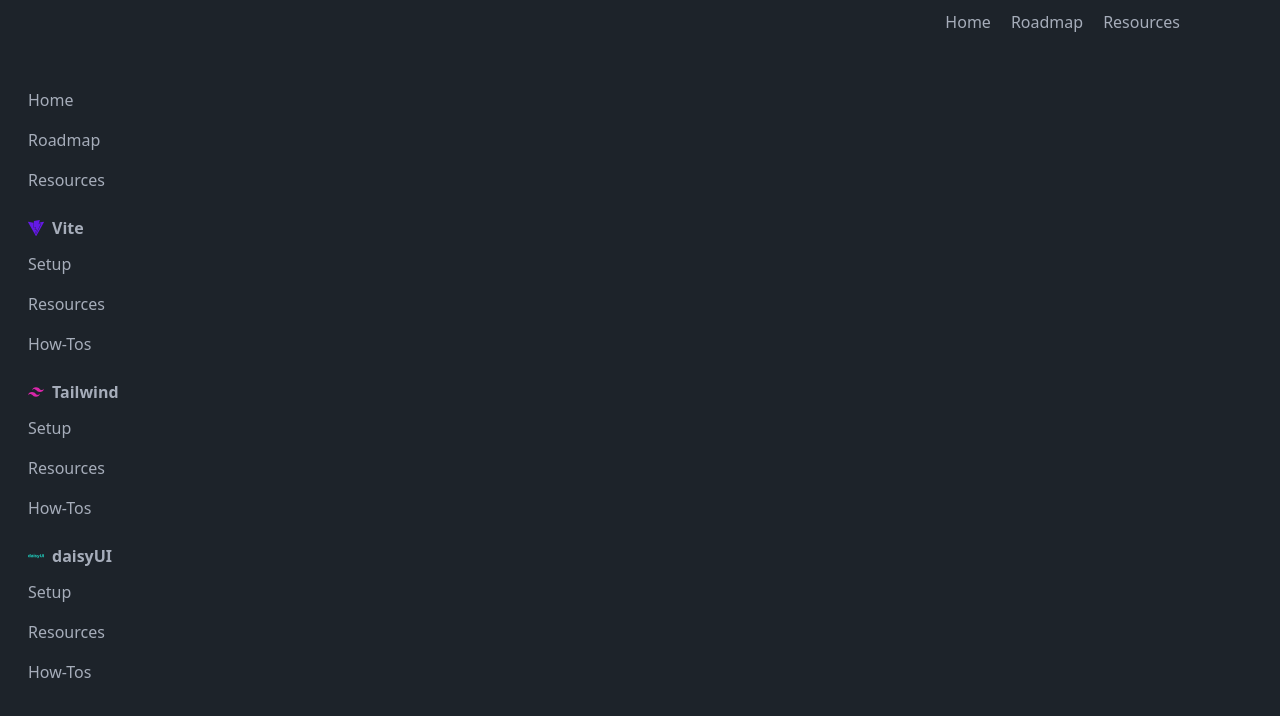
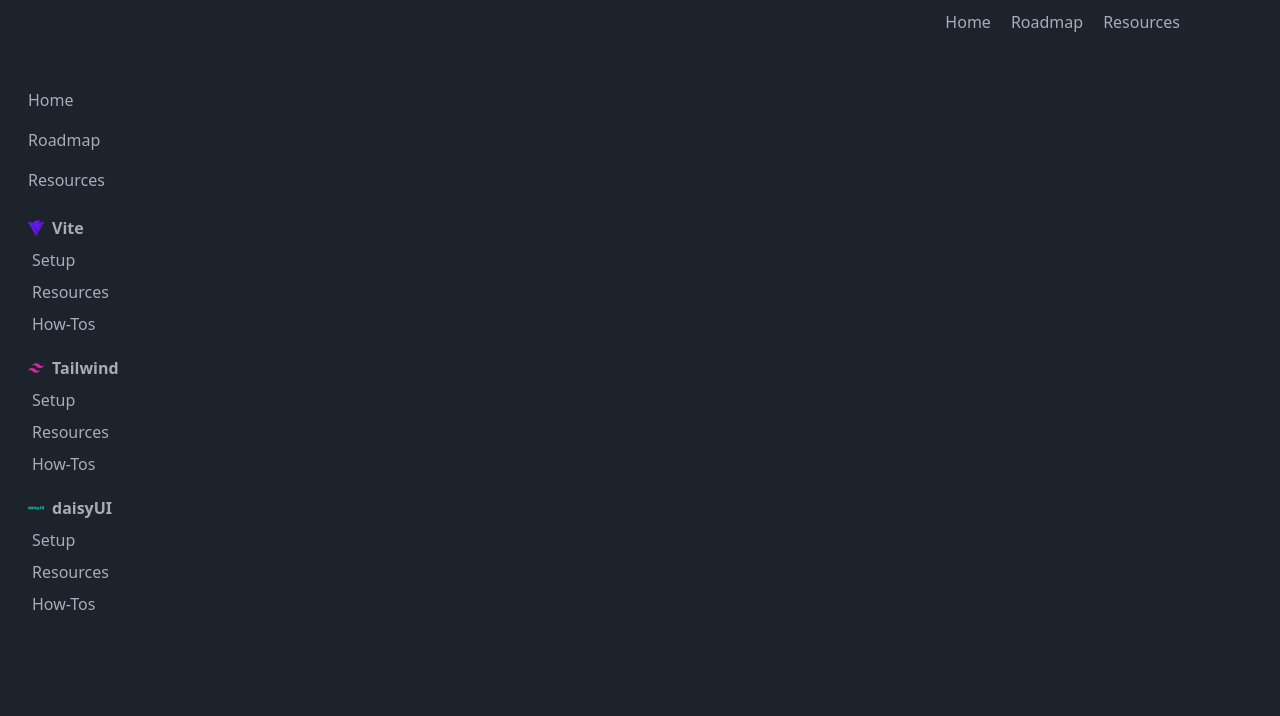
Before and after one commit to timobickmann/roadmap, a React (Vite) app: page /resources in a window 1280 px wide. Shown: the top 716 px of the page. Built offline with nearby package versions, Linux system fonts and the light colour scheme.

Commit message:
moved sidebar items back to component

```diff
--- a/src/components/SidebarResources.tsx
+++ b/src/components/SidebarResources.tsx
@@ -1,8 +1,8 @@
 import { AppContext } from "../AppContext";
 import { useContext } from "react";
 import { Link } from "react-router-dom";
-import {SiTailwindcss, SiVite, SiDaisyui} from "react-icons/si"
-
+import { SiTailwindcss, SiVite, SiDaisyui } from "react-icons/si";
+import SidebarResourcesItem from "./SidebarResourcesItem";
 
 function SidebarResources() {
   const { sidebarIsOpened, toggleSidebarIsOpened, isMobile } =
@@ -17,7 +17,7 @@
               <ul className="flex flex-col py-20">
                 <li>
                   <Link
-                    className="block rounded pl-4 py-2 hover:bg-neutral"
+                    className="block rounded py-2 pl-4 hover:bg-neutral"
                     to="/"
                   >
                     Home
@@ -25,7 +25,7 @@
                 </li>
                 <li>
                   <Link
-                    className="block rounded pl-4 py-2 hover:bg-neutral"
+                    className="block rounded py-2 pl-4 hover:bg-neutral"
                     to="/roadmap"
                   >
                     Roadmap
@@ -33,92 +33,29 @@
                 </li>
                 <li>
                   <Link
-                    className="block rounded pl-4 py-2 hover:bg-neutral"
+                    className="block rounded py-2 pl-4 hover:bg-neutral"
                     to="/resources"
                   >
                     Resources
                   </Link>
                 </li>
                 <li className="mt-3 flex flex-col">
-                  <p className="pl-4 py-1 font-bold flex items-center gap-2"><SiVite className="text-primary"/> Vite</p>
-
-                  <Link
-                    className="rounded pl-4 py-2 hover:bg-neutral"
-                    onClick={toggleSidebarIsOpened}
-                    to={"/resources/vite/setup"}
-                  >
-                    Setup
-                  </Link>
-
-                  <Link
-                    className="rounded pl-4 py-2 hover:bg-neutral"
-                    onClick={toggleSidebarIsOpened}
-                    to={"/resources/vite"}
-                  >
-                    Resources
-                  </Link>
-
-                  <Link
-                    className="rounded pl-4 py-2 hover:bg-neutral"
-                    onClick={toggleSidebarIsOpened}
-                    to={"/resources/vite/howtos"}
-                  >
-                    How-Tos
-                  </Link>
+                  <p className="flex items-center gap-2 py-1 pl-4 font-bold">
+                    <SiVite className="text-primary" /> Vite
+                  </p>
+                  <SidebarResourcesItem sidebarItem={"vite"} />
                 </li>
                 <li className="mt-3 flex flex-col">
-                  <p className="pl-4 py-1 font-bold flex items-center gap-2"><SiTailwindcss className="text-secondary"/> Tailwind</p>
-
-                  <Link
-                    className="rounded pl-4 py-2 hover:bg-neutral"
-                    onClick={toggleSidebarIsOpened}
-                    to={"/resources/tailwind/setup"}
-                  >
-                    Setup
-                  </Link>
-
-                  <Link
-                    className="rounded pl-4 py-2 hover:bg-neutral"
-                    onClick={toggleSidebarIsOpened}
-                    to={"/resources/tailwind"}
-                  >
-                    Resources
-                  </Link>
-
-                  <Link
-                    className="rounded pl-4 py-2 hover:bg-neutral"
-                    onClick={toggleSidebarIsOpened}
-                    to={"/resources/tailwind/howtos"}
-                  >
-                    How-Tos
-                  </Link>
+                  <p className="flex items-center gap-2 py-1 pl-4 font-bold">
+                    <SiTailwindcss className="text-secondary" /> Tailwind
+                  </p>
+                  <SidebarResourcesItem sidebarItem={"tailwind"} />
                 </li>
                 <li className="mt-3 flex flex-col">
-                  <p className="pl-4 py-1 font-bold flex items-center gap-2"><SiDaisyui className="text-accent"/> daisyUI</p>
-
-                  <Link
-                    className="rounded pl-4 py-2 hover:bg-neutral"
-                    onClick={toggleSidebarIsOpened}
-                    to={"/resources/daisyui/setup"}
-                  >
-                    Setup
-                  </Link>
-
-                  <Link
-                    className="rounded pl-4 py-2 hover:bg-neutral"
-                    onClick={toggleSidebarIsOpened}
-                    to={"/resources/daisyui"}
-                  >
-                    Resources
-                  </Link>
-
-                  <Link
-                    className="rounded pl-4 py-2 hover:bg-neutral"
-                    onClick={toggleSidebarIsOpened}
-                    to={"/resources/daisyui/howtos"}
-                  >
-                    How-Tos
-                  </Link>
+                  <p className="flex items-center gap-2 py-1 pl-4 font-bold">
+                    <SiDaisyui className="text-accent" /> daisyUI
+                  </p>
+                  <SidebarResourcesItem sidebarItem={"daisyui"} />
                 </li>
               </ul>
             </nav>
--- a/src/components/SidebarResourcesItem.tsx
+++ b/src/components/SidebarResourcesItem.tsx
@@ -3,44 +3,37 @@
 import { AppContext } from "../AppContext";
 
 interface IProps {
-  item: string;
+  sidebarItem: string;
 }
 
-function SidebarResourcesItem({ item }: IProps) {
+function SidebarResourcesItem({ sidebarItem }: IProps) {
   const { toggleSidebarIsOpened } = useContext(AppContext);
-
-
 
   return (
     <>
-      <li className="flex flex-col mt-3">
-        <p className="pl-5 font-bold">Icon - {item}</p>
-
-
-
-              <Link className="py-1 px-5 rounded hover:bg-neutral"
+      <Link
+        className="rounded px-5 py-1 hover:bg-neutral"
         onClick={toggleSidebarIsOpened}
-                to={`/resources/${item.toLowerCase()}/setup`}
+        to={`/resources/${sidebarItem}/setup`}
       >
         Setup
       </Link>
 
-              <Link className="py-1 px-5 rounded hover:bg-neutral"
+      <Link
+        className="rounded px-5 py-1 hover:bg-neutral"
         onClick={toggleSidebarIsOpened}
-                to={`/resources/${item.toLowerCase()}`}
+        to={`/resources/${sidebarItem}`}
       >
         Resources
       </Link>
 
-              <Link className="py-1 px-5 rounded hover:bg-neutral"
+      <Link
+        className="rounded px-5 py-1 hover:bg-neutral"
         onClick={toggleSidebarIsOpened}
-                to={`/resources/${item.toLowerCase()}/howtos`}
+        to={`/resources/${sidebarItem}/howtos`}
       >
         How-Tos
       </Link>
-
-
-      </li>
     </>
   );
 }
```
Lines whose indentation alone changed are shown as unchanged.
